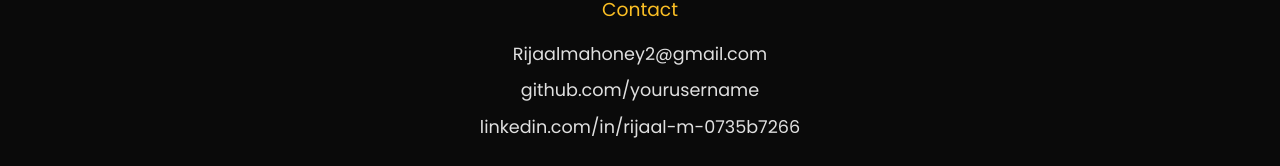
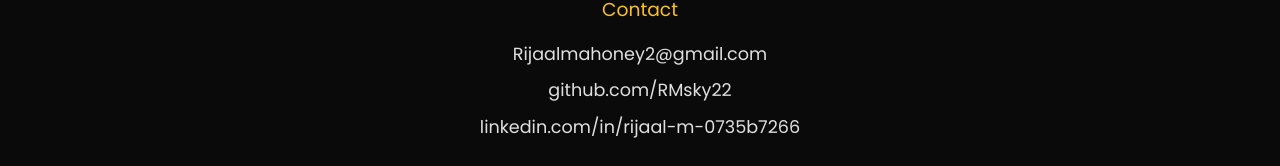
Before and after one commit to RMsky22/Portfolio, a React (Vite) app in the folder Portfolio-Vite/: page / in a window 1280 px wide. Shown: the part 2416-2582 px from the top of the page. Built offline with nearby package versions, Linux system fonts and the light colour scheme.

Commit message:
Update Aboutme.jsx

```diff
--- a/Portfolio-Vite/src/assets/Components/Aboutme.jsx
+++ b/Portfolio-Vite/src/assets/Components/Aboutme.jsx
@@ -14,7 +14,7 @@ function AboutMe() {
         <div className="contact">
           <h3>Contact</h3>
           <p>Rijaalmahoney2@gmail.com</p>
-          <p>github.com/yourusername</p>
+          <p>github.com/RMsky22</p>
           <p>linkedin.com/in/rijaal-m-0735b7266</p>
         </div>
       </div>
```
